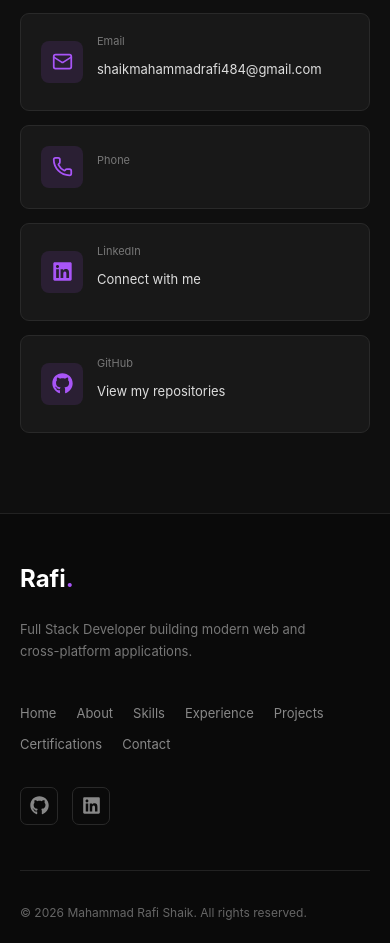
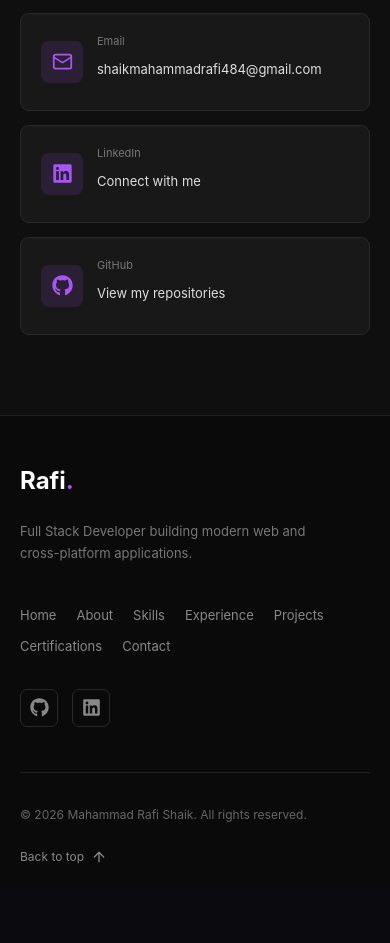
Before and after one commit to shaik-mahammad-rafi01/rafi-portfolio, a React (Create React App) app: page / in a window 390 px wide. Shown: the part 8160-9103 px from the top of the page. After the commit the page ends 9047 px from the top, so only its background shows below. Built offline with nearby package versions, Linux system fonts and the light colour scheme; the HTML template or start-up script is replaced by a standard one.

Commit message:
feat: remove phone card from contact section

```diff
--- a/src/components/Contact/Contact.tsx
+++ b/src/components/Contact/Contact.tsx
@@ -1,7 +1,6 @@
 import {
 
   Mail,
-  Phone,
   ArrowUpRight,
 } from "lucide-react";
 import { GithubIcon, LinkedinIcon } from "../icons";
@@ -52,20 +51,6 @@ function Contact() {
             </a>
 
             <a
-              href={`tel:${contact.phone}`}
-              className="contact-card"
-            >
-              <div className="contact-icon">
-                <Phone size={21} />
-              </div>
-
-              <div>
-                <span>Phone</span>
-                <p>{contact.phone}</p>
-              </div>
-            </a>
-
-            <a
               href={contact.linkedin}
               target="_blank"
               rel="noreferrer"
```
